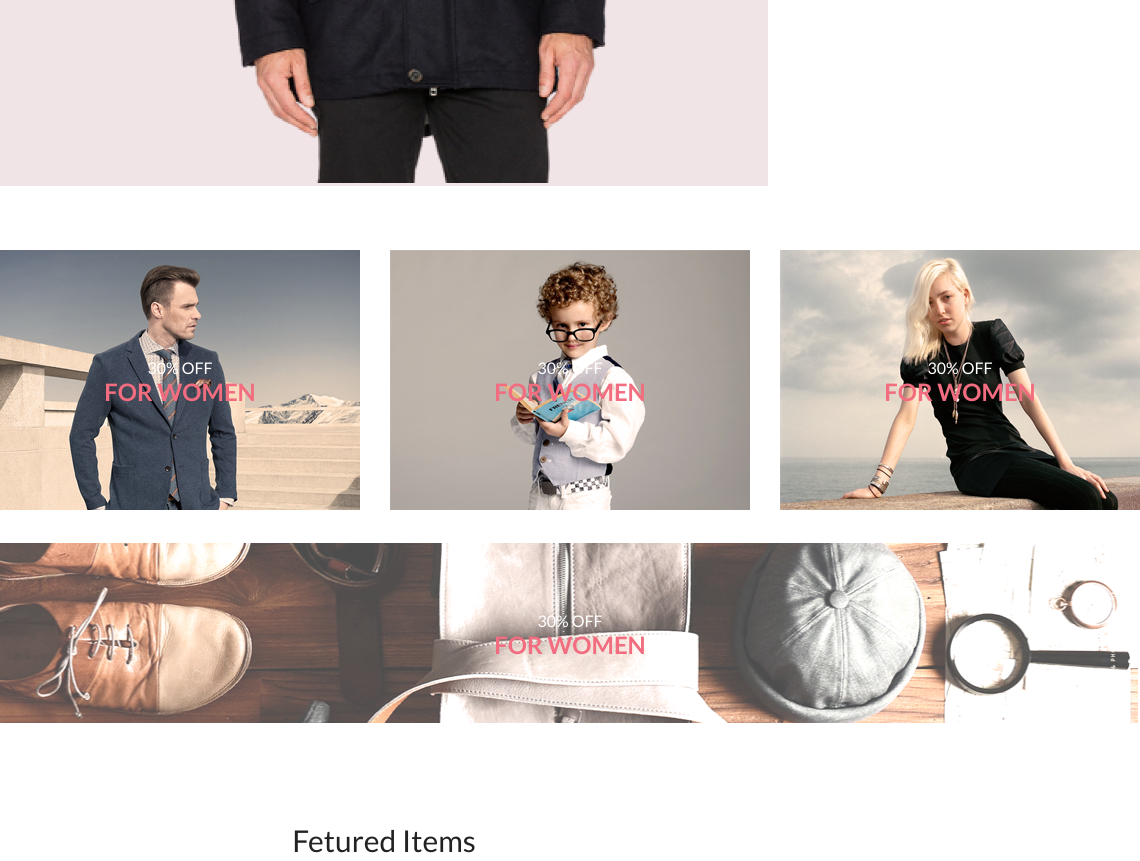
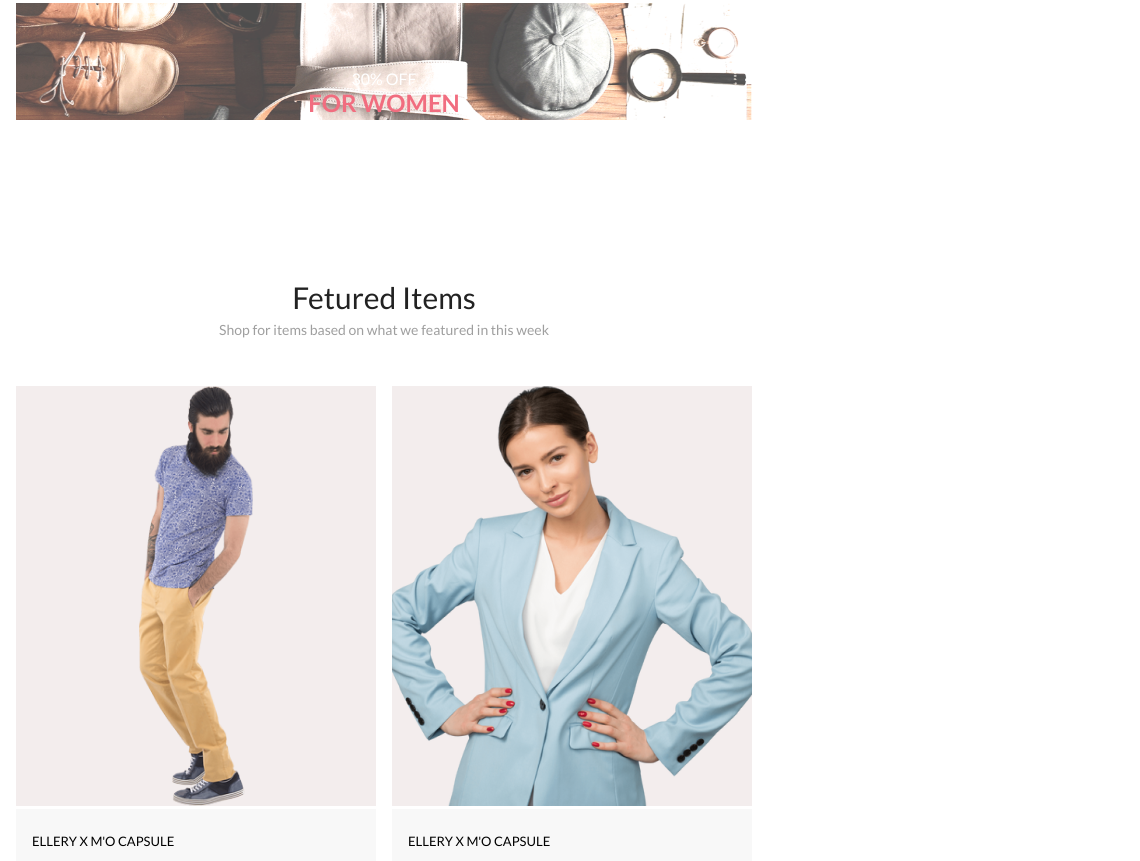
Before and after one commit to Alena000333/hw_6, a plain HTML site: page index.html in a window 768 px wide. Shown: the part 656-1517 px from the top of the page, 1140 px wide, since content can reach past the window. Drawn offline with Linux system fonts and the light colour scheme.

Commit message:
добавила в файл css медиа-запрос на разрешение экрана 768-1024

```diff
--- a/style.css
+++ b/style.css
@@ -226,3 +226,35 @@ a {
     margin-top: 50px;
 
   }
+
+  @media(min-width:768px)
+  and (max-width:1024px){
+      img{
+    width: 100%;
+  }
+    body{
+      display: flex;
+      flex-direction: row;
+    }
+    .product-box__content {
+      margin: 48px 16px ;
+      display: grid;
+      grid-template-columns: repeat(2, auto);
+      justify-content: center;
+      gap: 16px;
+    }
+    .header{
+      padding-left: 32px;
+      padding-right: 40px;
+
+  }
+  .sale {
+
+    padding-left: 16px;
+    border-right-width: 0px;
+    padding-right: 16px;
+    display: grid;
+    gap: 16px;
+  }
+
+  }
```
